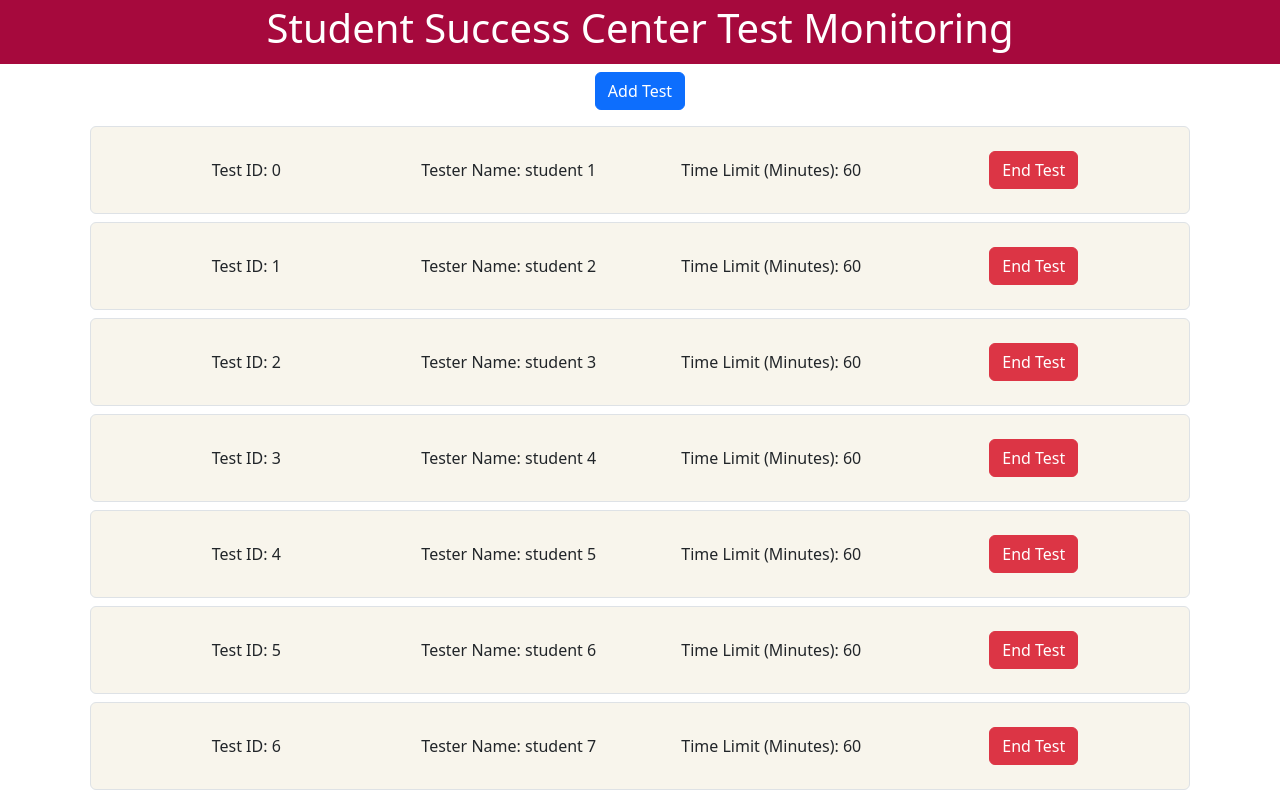
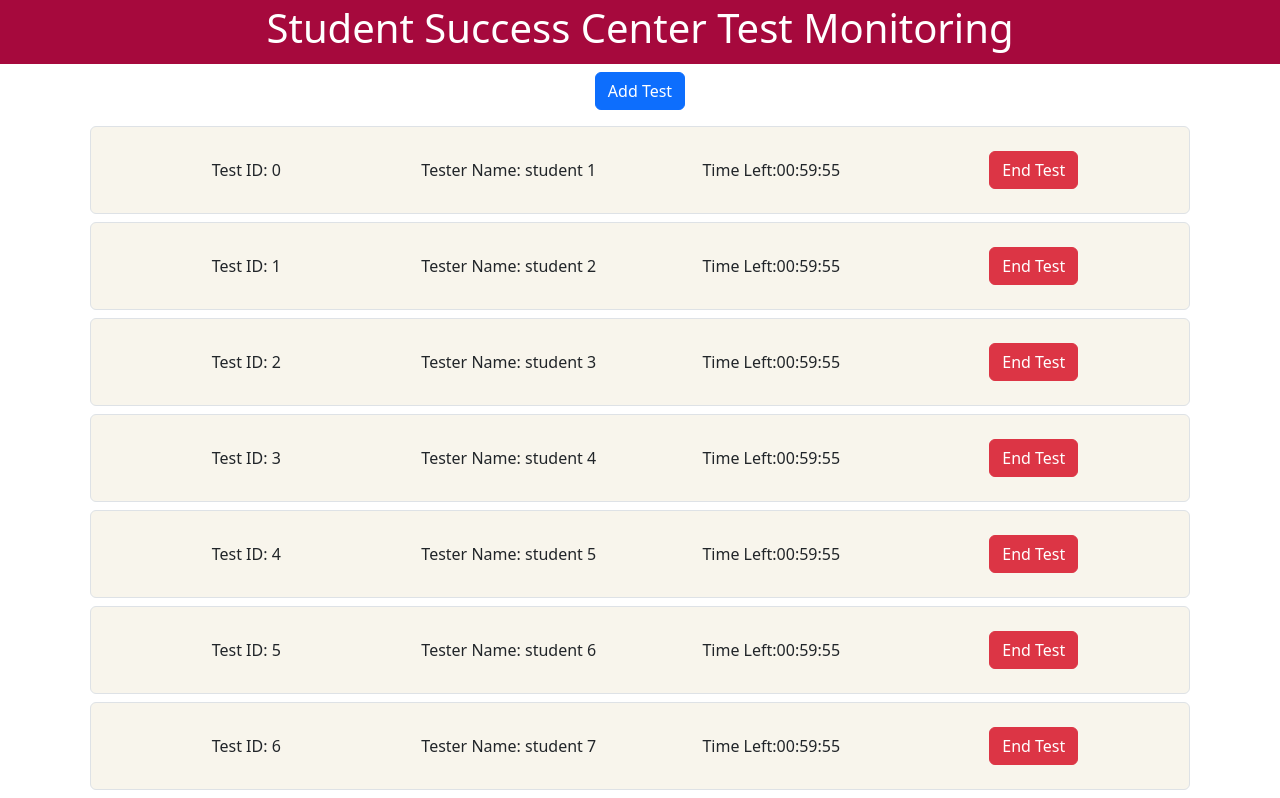
Before and after one commit to DanLanfear/ssc-testing, a React (Create React App) app: page / in a window 1280 px wide. Shown: the top 798 px of the page. Built offline with nearby package versions, Linux system fonts and the light colour scheme.

Commit message:
Implemented working timer for tests

```diff
--- a/src/components/Board.js
+++ b/src/components/Board.js
@@ -58,7 +58,6 @@ class Board extends React.Component {
   render() {
     return (
       <div className="container">
-        {/* <div className="placeholder"></div> */}
         {this.renderTest(0)}
         {this.renderTest(1)}
         {this.renderTest(2)}
--- a/src/components/Test.js
+++ b/src/components/Test.js
@@ -1,5 +1,5 @@
-import React from "react";
 import Button from "react-bootstrap/Button";
+import Timer from "./Timer";
 
 function Test(props) {
   // shows a test entity
@@ -9,7 +9,7 @@ function Test(props) {
       <div className="col test-info">Test ID: {props.test.id}</div>
       <div className="col test-info">Tester Name: {props.test.name}</div>
       <div className="col test-info">
-        Time Limit (Minutes): {props.test.timeLimit}
+        Time Left: <Timer time={props.test.timeLimit} />
       </div>
       <div className="col test-info">
         <Button className="delete-btn" onClick={props.onClick} variant="danger">
--- /dev/null
+++ b/src/components/Timer.js
@@ -0,0 +1,128 @@
+import React from "react";
+
+// function Timer(props) {
+//   // We need ref in this, because we are dealing
+//   // with JS setInterval to keep track of it and
+//   // stop it when needed
+//   const Ref = useRef(null);
+
+//   // The state for our timer
+//   const [timer, setTimer] = useState("00:00:00");
+
+//   const getTimeRemaining = (e) => {
+//     const total = Date.parse(e) - Date.parse(new Date());
+//     const seconds = Math.floor((total / 1000) % 60);
+//     const minutes = Math.floor((total / 1000 / 60) % 60);
+//     const hours = Math.floor((total / 1000 / 60 / 60) % 24);
+//     return {
+//       total,
+//       hours,
+//       minutes,
+//       seconds,
+//     };
+//   };
+
+//   const updateTimer = (e) => {
+//     let { total, hours, minutes, seconds } = getTimeRemaining(e);
+//     if (total >= 0) {
+//       // update the timer
+//       // check if less than 10 then we need to
+//       // add '0' at the beginning of the variable
+//       setTimer(
+//         (hours > 9 ? hours : "0" + hours) +
+//           ":" +
+//           (minutes > 9 ? minutes : "0" + minutes) +
+//           ":" +
+//           (seconds > 9 ? seconds : "0" + seconds)
+//       );
+//     }
+//   };
+
+//   const runTimer = (e) => {
+//     // If you adjust it you should also need to
+//     // adjust the Endtime formula we are about
+//     // to code next
+//     setTimer("00:" + (props.time > 9 ? props.time : "0" + props.time) + ":00");
+
+//     // If you try to remove this line the
+//     // updating of timer Variable will be
+//     // after 1000ms or 1sec
+//     if (Ref.current) clearInterval(Ref.current);
+//     const id = setInterval(() => {
+//       updateTimer(e);
+//     }, 1000);
+//     Ref.current = id;
+//   };
+
+//   const getDeadTime = () => {
+//     let deadline = new Date();
+
+//     // This is where you need to adjust if
+//     // you entend to add more time
+//     deadline.setMinutes(props.time);
+//     return deadline;
+//   };
+
+//   // We can use useEffect so that when the component
+//   // mount the timer will start as soon as possible
+
+//   // We put empty array to act as componentDid
+//   // mount only
+//   useEffect(() => {
+//     runTimer(getDeadTime());
+//   }, []);
+
+//   return <span> {timer} </span>;
+// }
+
+// export default Timer;
+
+class Timer extends React.Component {
+  constructor(props) {
+    super(props);
+    let end = new Date();
+    end.setMinutes(end.getMinutes() + parseInt(props.time));
+    this.state = { endTime: end, timeString: "" };
+  }
+
+  componentDidMount() {
+    this.timerID = setInterval(() => this.tick(), 1000);
+  }
+
+  componentWillUnmount() {
+    clearInterval(this.timerID);
+  }
+
+  getTimeRemaining() {
+    const total = Date.parse(this.state.endTime) - Date.parse(new Date());
+    const seconds = Math.floor((total / 1000) % 60);
+    const minutes = Math.floor((total / 1000 / 60) % 60);
+    const hours = Math.floor((total / 1000 / 60 / 60) % 24);
+
+    return {
+      total,
+      hours,
+      minutes,
+      seconds,
+    };
+  }
+
+  tick() {
+    let { total, hours, minutes, seconds } = this.getTimeRemaining();
+    let timeString =
+      (hours > 9 ? hours : "0" + hours) +
+      ":" +
+      (minutes > 9 ? minutes : "0" + minutes) +
+      ":" +
+      (seconds > 9 ? seconds : "0" + seconds);
+    this.setState({
+      timeString: timeString,
+    });
+  }
+
+  render() {
+    return <div>{this.state.timeString}</div>;
+  }
+}
+
+export default Timer;
```
